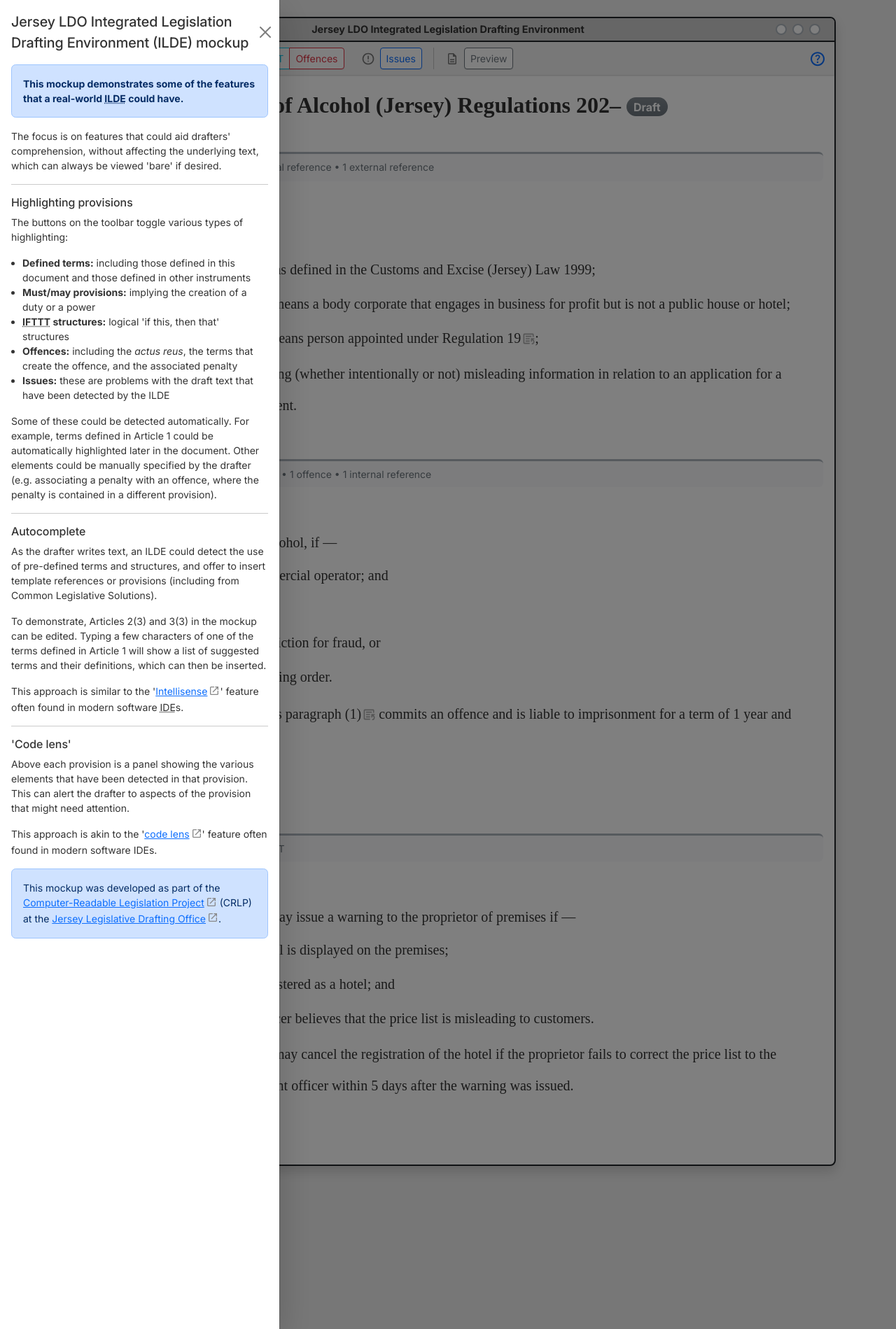
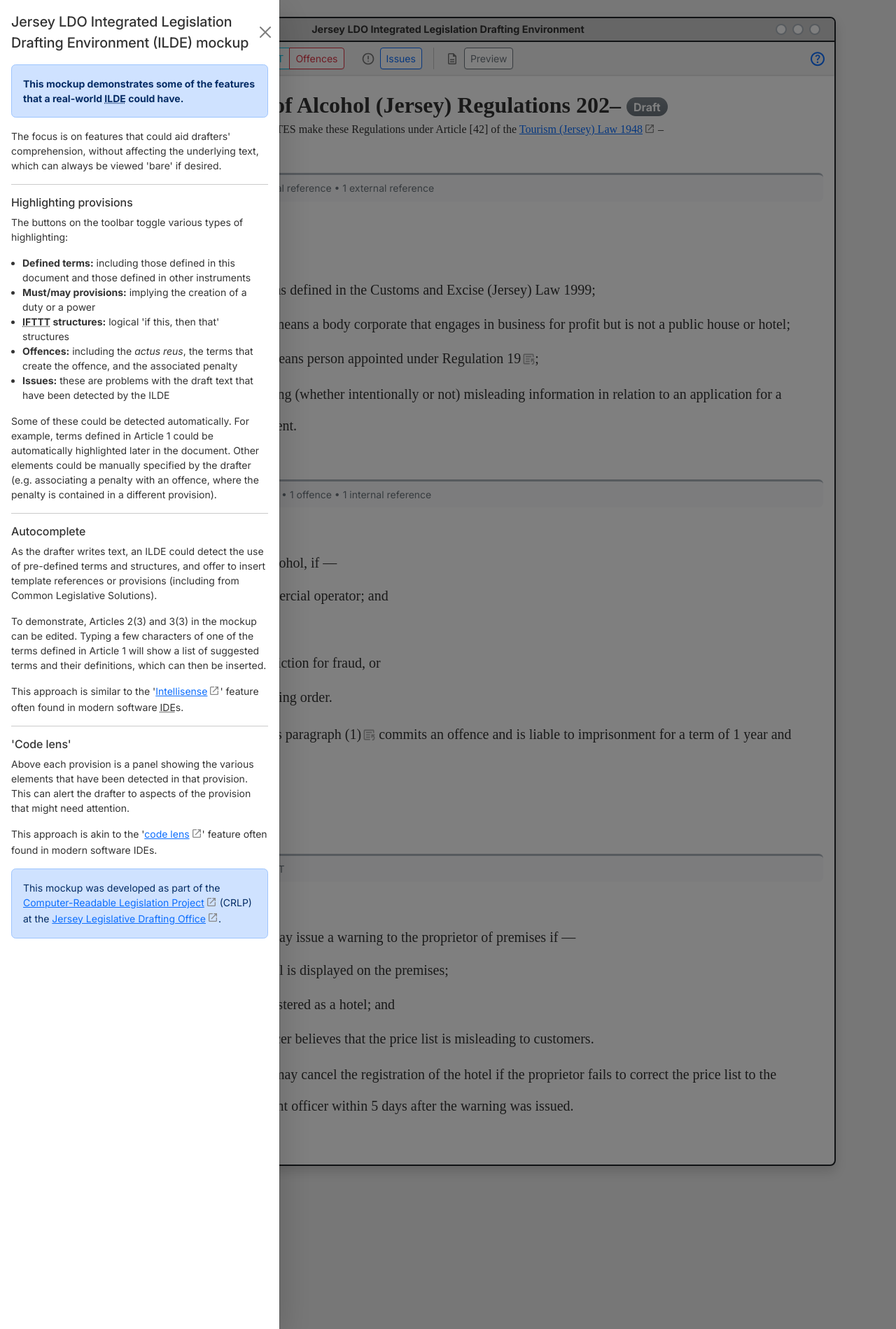
Before and after one commit to crlp-jerseyldo/crlp-jerseyldo.github.io, a Jekyll site: the page ilde-mockup/index.html, which Jekyll copies as it is, in a window 1280 px wide. Shown: the whole page at 70% size. Built offline with Jekyll 4.4.1, drawn with Linux system fonts in a browser that asks for light colours.

Commit message:
Added subtitle

```diff
--- a/ilde-mockup/index.html
+++ b/ilde-mockup/index.html
@@ -83,8 +83,8 @@
                     </div>
                     <div class="ui-body card-body overflow-auto py-4">
                         <div class="overflow-hidden">
-                            <h1 class="text-center my-0 mb-5"><span class="serif fw-bold">Sale of Alcohol (Jersey) Regulations 202&ndash;</span> <span class="badge bg-secondary fs-6 align-middle rounded-pill">Draft</span></h1>
-
+                            <h1 class="text-center my-0 mb-1"><span class="serif fw-bold">Sale of Alcohol (Jersey) Regulations 202&ndash;</span> <span class="badge bg-secondary fs-6 align-middle rounded-pill">Draft</span></h1>
+                            <p class="text-center serif mb-5">THE STATES make these Regulations under Article [42] of the <a href="https://www.jerseylaw.je/laws/current/Pages/05.850.aspx" target="_blank">Tourism (Jersey) Law 1948</a> &ndash;</p>
                             <div class="card codelens mt-3 px-3 py-2 bg-light small">
                                 <p class="m-0 text-secondary"><strong>Found:</strong> <span class="issue">1 issue</span> &bull; 4 definitions &bull; 1 internal reference &bull; 1 external reference</p>
                             </div>
```
